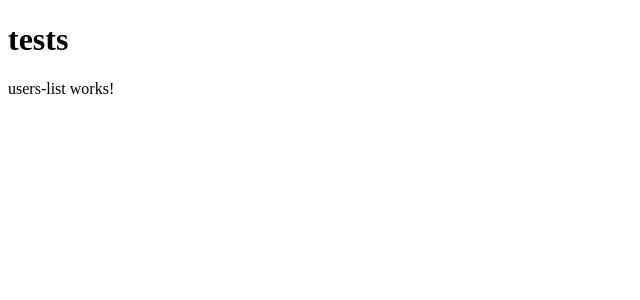
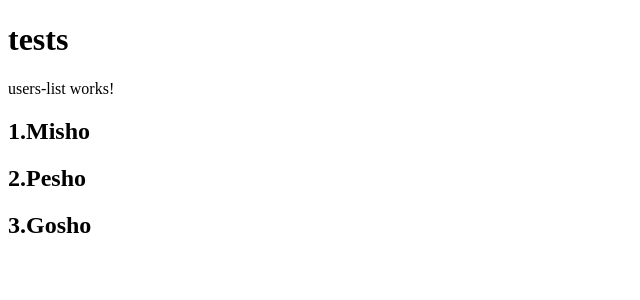
Before and after one commit to TeodorTod/Random-projects, an Angular app in the folder ng-demo/: page / in a window 1280 px wide. Shown: the top 300 px of the page, without its empty margins (0-640 px from the left). Built offline with nearby package versions, Linux system fonts and the light colour scheme.

Commit message:
render some data

```diff
--- a/ng-demo/src/app/users-list/users-list.component.html
+++ b/ng-demo/src/app/users-list/users-list.component.html
@@ -1 +1,3 @@
 <p>users-list works!</p>
+
+<h2 *ngFor="let user of users; let i = index">{{i + 1}}.{{user.name}}</h2>
--- a/ng-demo/src/app/users-list/users-list.component.ts
+++ b/ng-demo/src/app/users-list/users-list.component.ts
@@ -6,5 +6,22 @@ import { Component } from '@angular/core';
   styleUrls: ['./users-list.component.scss']
 })
 export class UsersListComponent {
-
+  // testUser = ['jack', 'john', 'sam']
+  users = [
+    {
+      id: '1',
+      name: 'Misho',
+      age: '20'
+    },
+    {
+      id: '2',
+      name: 'Pesho',
+      age: '29'
+    },
+    {
+      id: '3',
+      name: 'Gosho',
+      age: '42'
+    }
+  ]
 }
```
